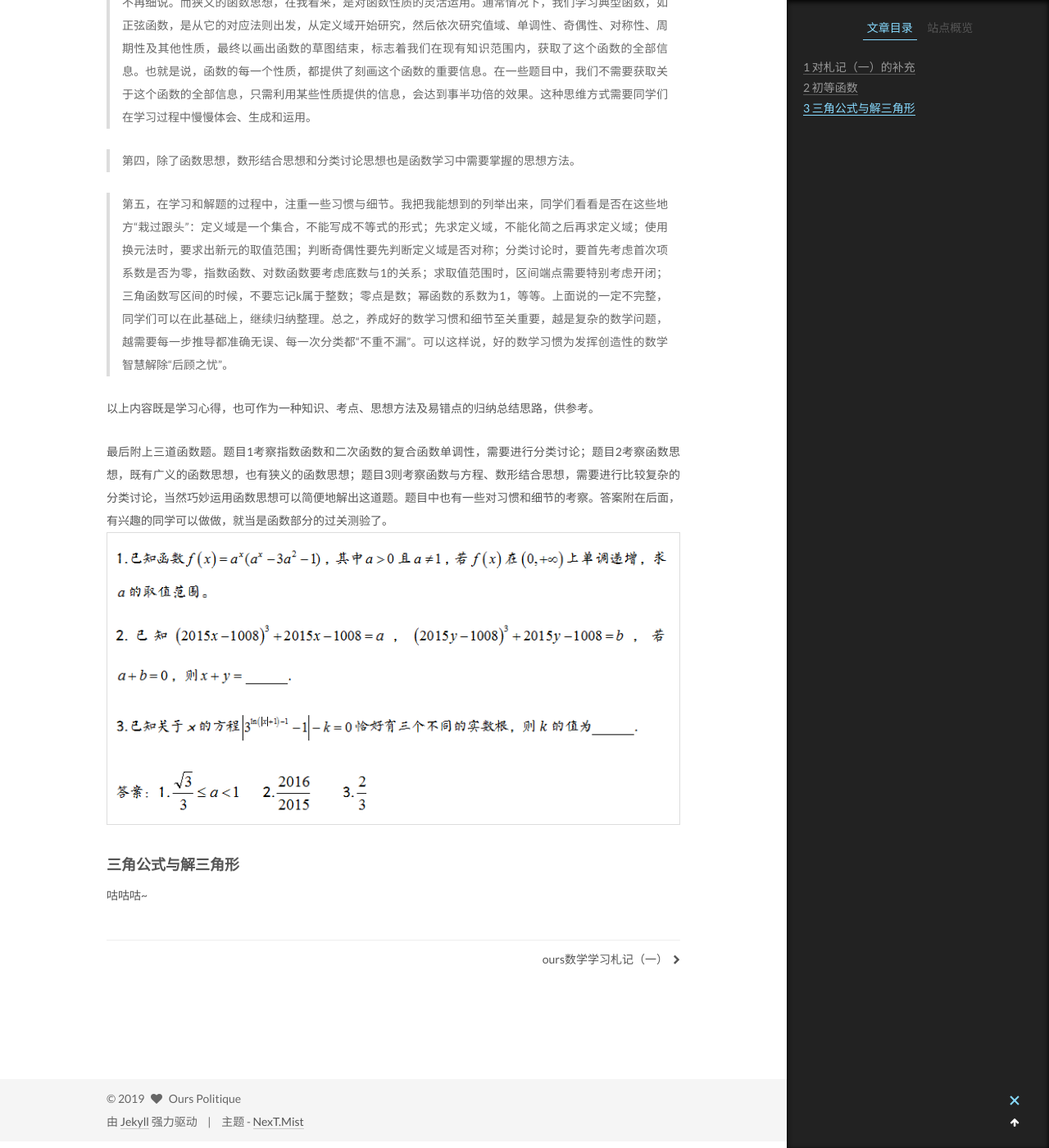
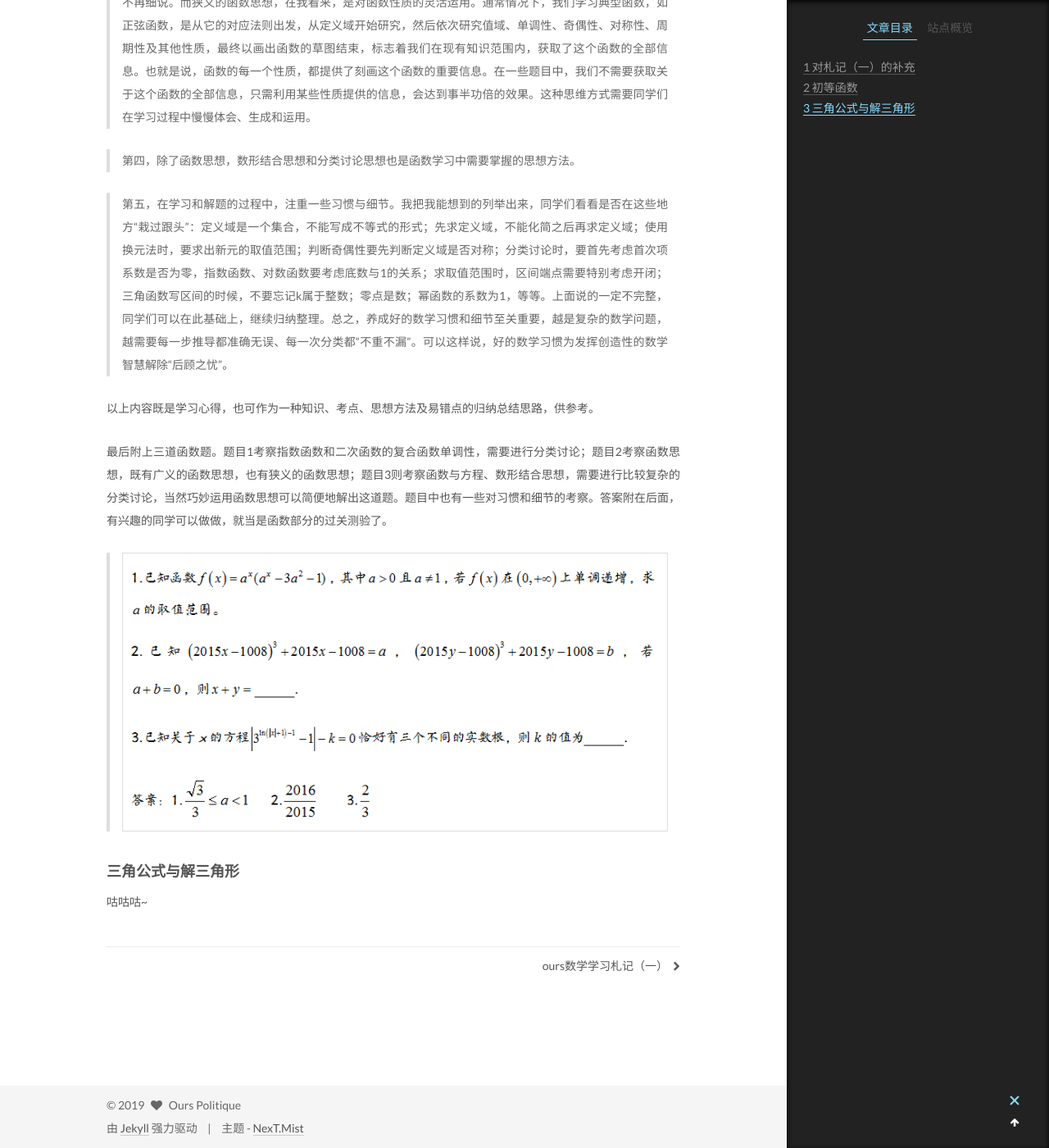
Before and after one commit to ourspolitique/ourspolitique.github.io, a Jekyll site: the page built from _posts/2019-07-23-mathematiques-02.md, in a window 1280 px wide and 1400 px high, scrolled down 2298 px. Shown: the whole window at 82% size. Built offline with Jekyll 4.4.1, drawn with Linux system fonts in a browser that asks for light colours.

Commit message:
Update 2019-07-23-mathematiques-02.md

```diff
--- a/_posts/2019-07-23-mathematiques-02.md
+++ b/_posts/2019-07-23-mathematiques-02.md
@@ -46,7 +46,7 @@ tags:
 以上内容既是学习心得，也可作为一种知识、考点、思想方法及易错点的归纳总结思路，供参考。
 
 最后附上三道函数题。题目1考察指数函数和二次函数的复合函数单调性，需要进行分类讨论；题目2考察函数思想，既有广义的函数思想，也有狭义的函数思想；题目3则考察函数与方程、数形结合思想，需要进行比较复杂的分类讨论，当然巧妙运用函数思想可以简便地解出这道题。题目中也有一些对习惯和细节的考察。答案附在后面，有兴趣的同学可以做做，就当是函数部分的过关测验了。
-![三道函数题](https://raw.githubusercontent.com/ourspolitique/ourspolitique.github.io/master/assets/images/20190725.png)
+> ![三道函数题](https://raw.githubusercontent.com/ourspolitique/ourspolitique.github.io/master/assets/images/20190725.png)
 
 #### 三角公式与解三角形
 
```
